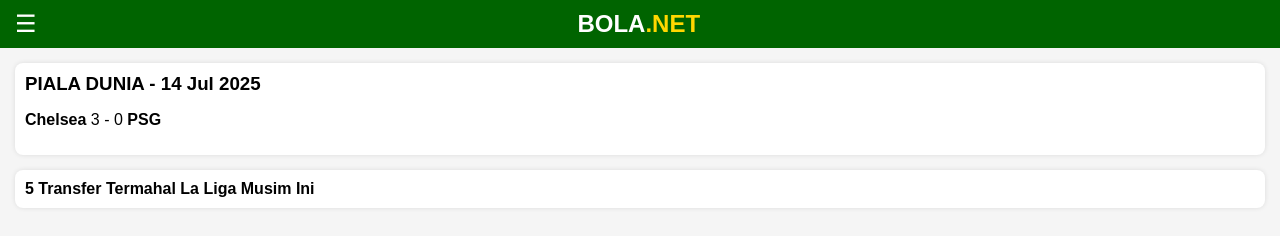
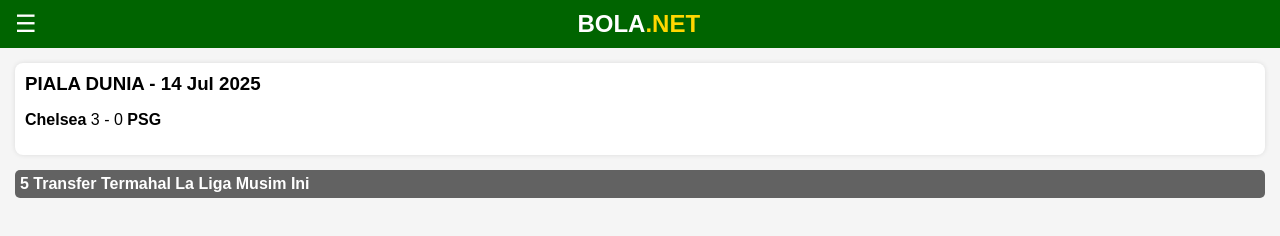
Before and after one commit to Sem955/Bola72, a plain HTML site: page index.html in a window 1280 px wide. Drawn offline with Linux system fonts and the light colour scheme.

Commit message:
Update index.html

```diff
--- a/index.html
+++ b/index.html
@@ -104,8 +104,12 @@
       <h3>PIALA DUNIA - 14 Jul 2025</h3>
       <p><strong>Chelsea</strong> 3 - 0 <strong>PSG</strong></p>
     </div>
+      <a href="berita.html" style="text-decoration:none; color:white;">
+  <div style="background-color:rgba(0,0,0,0.6); color:white; padding:5px; border-radius:5px; font-weight:bold;">
+    5 Transfer Termahal La Liga Musim Ini
+  </div>
+</a>
 
-    <div class="headline-title">5 Transfer Termahal La Liga Musim Ini</div>
   </div>
 
   <script>
```
